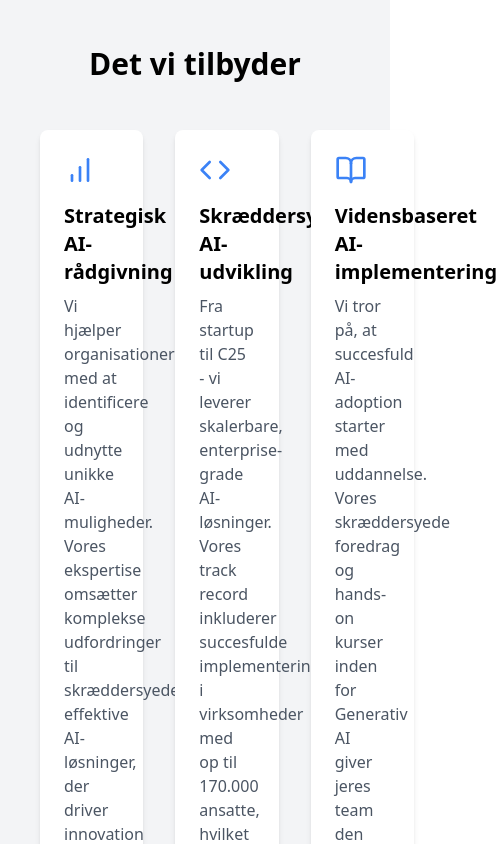
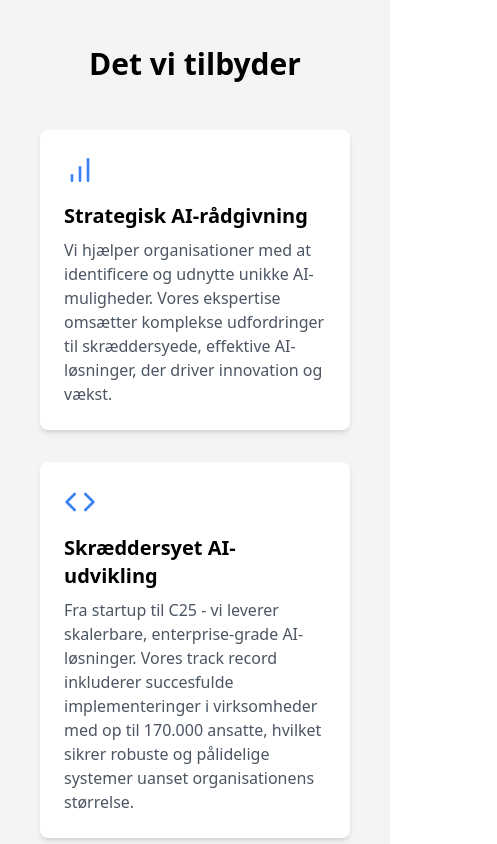
Before and after one commit to mhenrichsen/syv-ai-website, a React (Create React App) app: page / in a window 390 px wide. Shown: the part 3000-3844 px from the top of the page, 497 px wide, since content can reach past the window. Built offline with nearby package versions, Linux system fonts and the light colour scheme.

Commit message:
Updated offerings sections such that the cards are displayed vertically when screen width dips below threashold. Makes it a prettier and better user experience

```diff
--- a/src/App.css
+++ b/src/App.css
@@ -49,13 +49,8 @@
   .MobileNavigation {
     display: flex;
     align-items: center;
-    height: 5vh;
-  }
-  .MobileNavigation {
-    display: flex;
-    align-items: center;
-    height: 50px; /* Fixed height */
-    width: 200px; /* Fixed width */
+    height: 40px; /* Fixed height */
+    /*width: 200px;  Fixed width */
     transition: clip-path 2s;
   }
 
@@ -70,7 +65,7 @@
     flex-direction: column;
     justify-content: space-evenly;
     position: absolute;
-    top: 80px; /* Fixed position from top, adjust as needed */
+    top: 60px; /* Fixed position from top, adjust as needed */
     right: 0;
     height: 350px; /* Fixed height */
     width: 100%; /* Fixed width */
@@ -87,7 +82,7 @@
 
   .HamburgerMenu {
     position: absolute;
-    right: 2%;
+    right: 4%;
     cursor: pointer;
   }
 
@@ -109,6 +104,17 @@
 
 }
 
+@media (max-width: 765px) {
+  .offerings {
+    display: grid;
+  }
+
+  .offerings div {
+    width: 100%;
+  }
+
+}
+
 
 
 @keyframes App-logo-spin {
--- a/src/App.js
+++ b/src/App.js
@@ -132,7 +132,7 @@ const LandingPage = () => {
           <section id="tjenester" className="py-20 bg-gray-100">
             <div className="container mx-auto px-6">
               <h3 className="text-3xl font-semibold text-center mb-12">Det vi tilbyder</h3>
-              <div className="flex flex-row justify-between gap-8">
+              <div className="offerings flex flex-row justify-between gap-8">
                 {offerings.map((offering, index) => (
                   <div key={index} className="bg-white p-6 rounded-lg shadow-md hover:shadow-lg transition duration-300 w-1/3">
                     <offering.icon className="text-blue-500 mb-4" size={32} />
```
